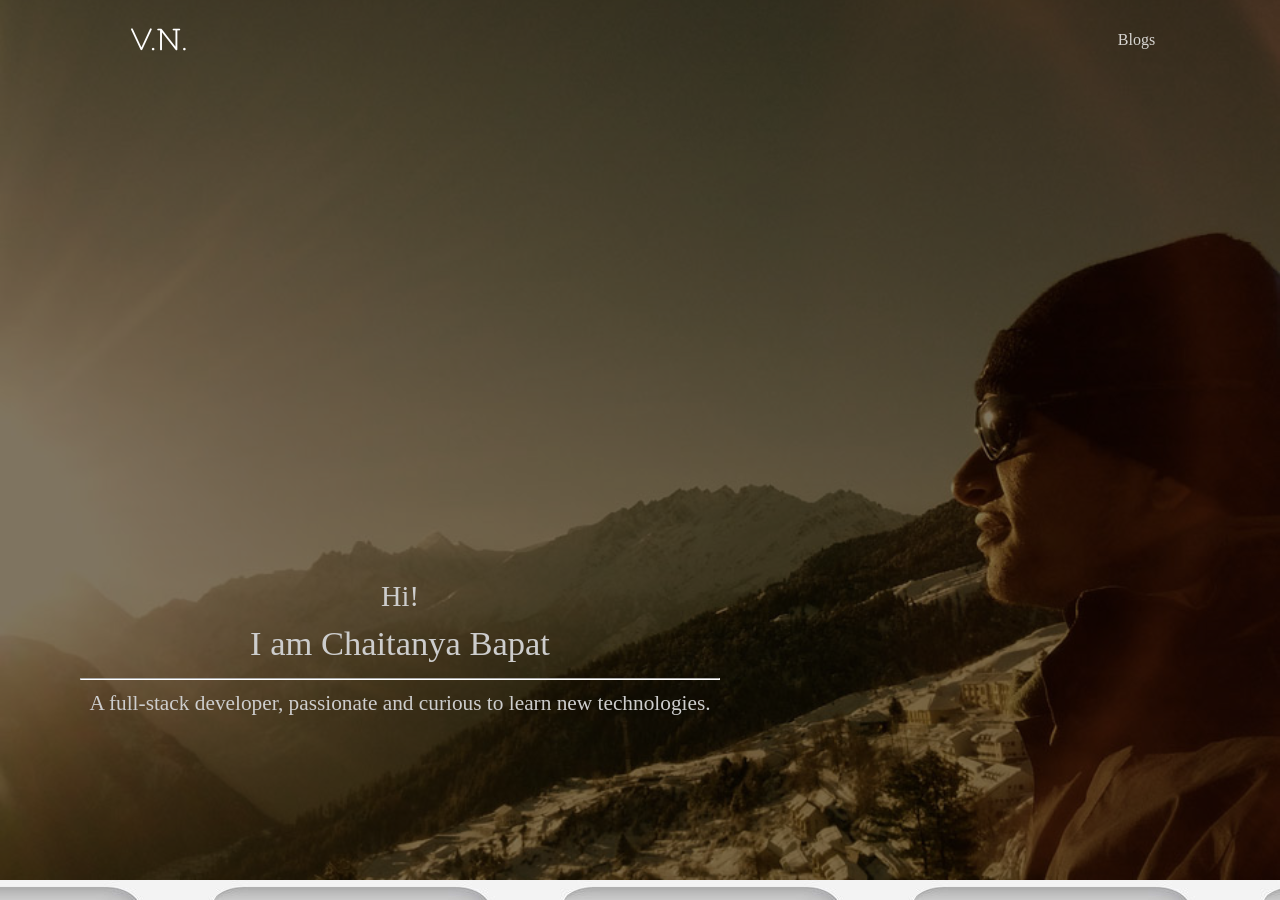
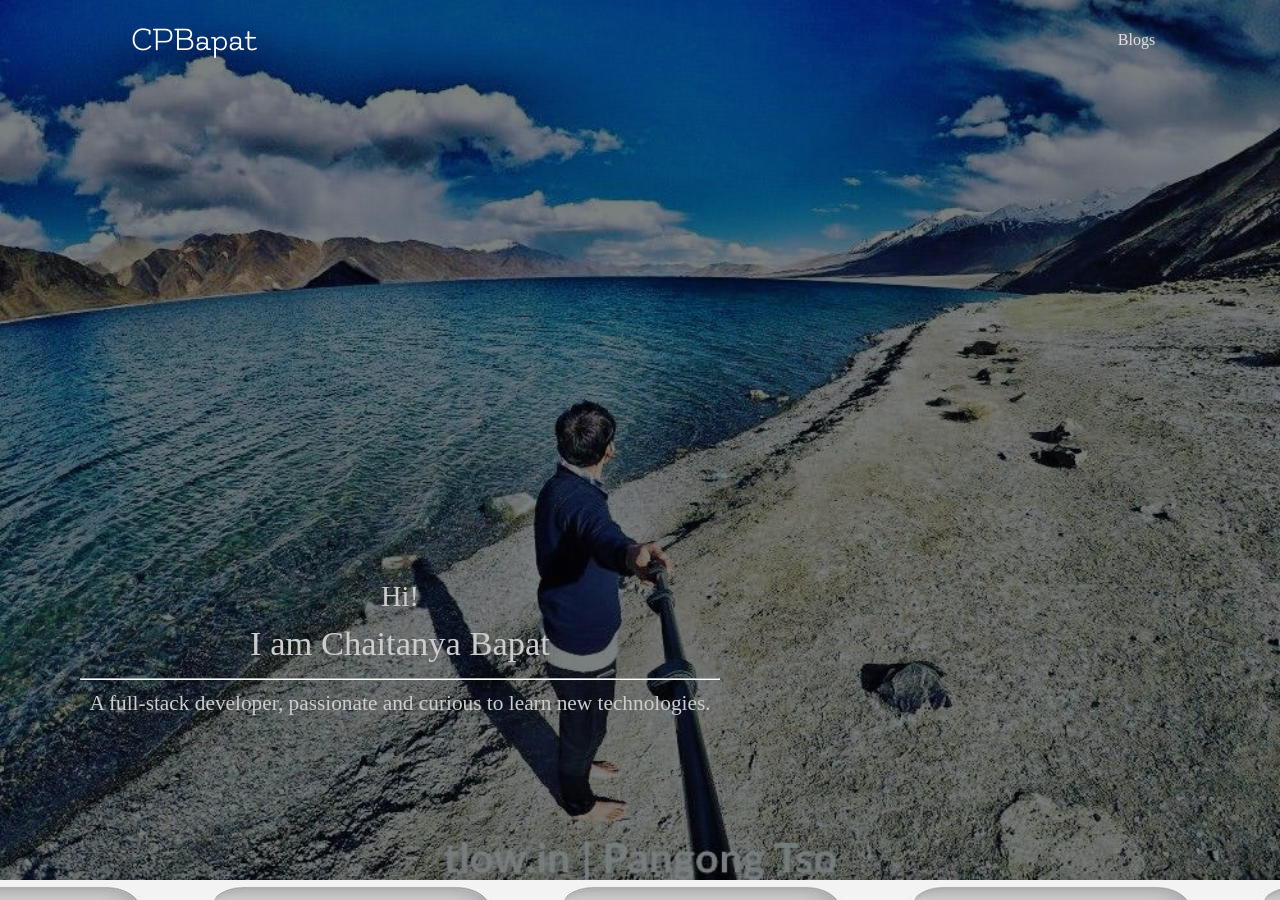
Before and after one commit to ChaiBapchya/ChaiBapchya.github.io, a Jekyll site: the page built from index.html, in a window 1280 px wide and 900 px high. Built offline with Jekyll 4.4.1, drawn with Linux system fonts in a browser that asks for light colours; nearby versions of some CDN libraries; some web fonts are replaced.

Commit message:
Image updates

```diff
--- a/index.html
+++ b/index.html
@@ -7,7 +7,7 @@ html_title: Chaitanya Bapat
 <section id="intro" class="intro">
   <header class="navigation" role="banner">
     <div class="navigation-wrapper">
-      <a href="#" class="logo wow jello animated">V.N.</a>
+      <a href="#" class="logo wow jello animated">CPBapat</a>
       <a href="javascript:void(0)" class="navigation-menu-button" id="js-mobile-menu">
         <div id="hamburger" class="hamburglar is-closed">
           <div class="burger-icon">
```
Also changed, not shown: images/intro-bg.jpg, images/intro-bg_2x.jpg, images/introbgimg.jpg (deleted).
